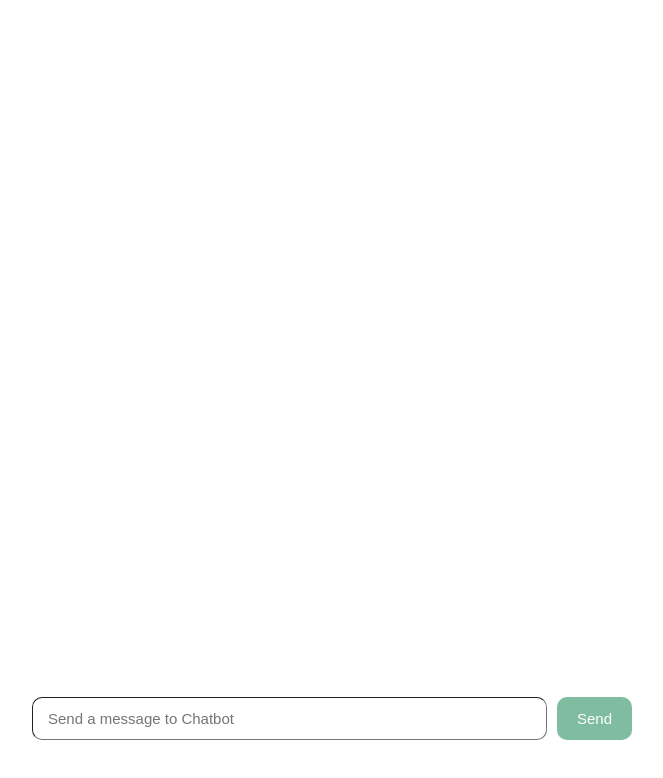
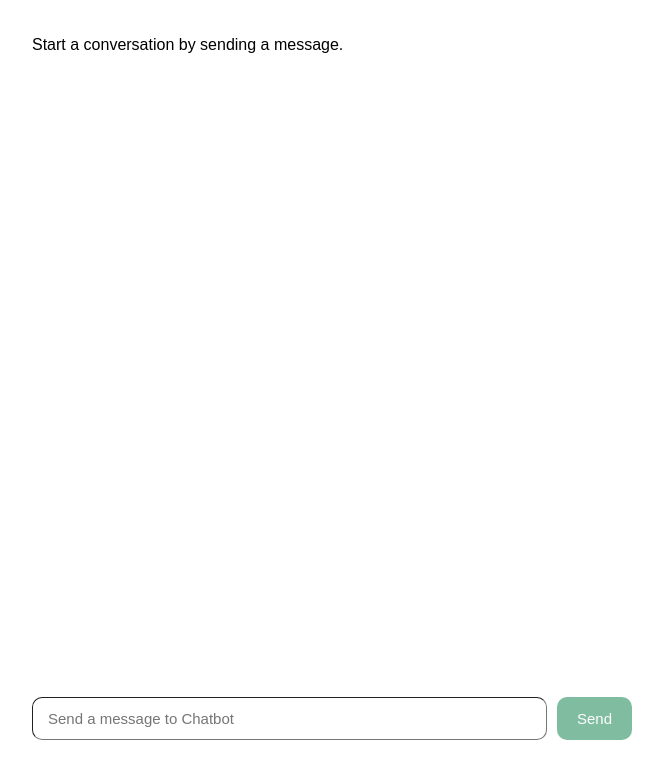
Before and after one commit to armanpreet-singh/React-Chatbot, a React (Vite) app in the folder chatbot-project/: page / in a window 1280 px wide. Shown: the top 778 px of the page, without its empty margins (308-971 px from the left). Built offline with nearby package versions, Linux system fonts and the light colour scheme.

Commit message:
Announce new chat messages to assistive technology

```diff
--- a/chatbot-project/src/components/ChatMessages.jsx
+++ b/chatbot-project/src/components/ChatMessages.jsx
@@ -1,33 +1,41 @@
-import { useRef } from 'react'
-import { useEffect } from 'react'
-      import {ChatMessage} from './ChatMessage.jsx'
+import { useEffect, useRef } from 'react'
+import { ChatMessage } from './ChatMessage.jsx'
 import './ChatMessages.css'
 
-
-
 function ChatMessages({ chatMessages }) {
-        const chatMessagesRef =useRef(null);
+  const chatMessagesRef = useRef(null)
 
   useEffect(() => {
-          const containerElem = chatMessagesRef.current;
+    const containerElem = chatMessagesRef.current
     if (containerElem) {
-            containerElem.scrollTop = containerElem.scrollHeight;
+      containerElem.scrollTop = containerElem.scrollHeight
     }
-        }, [chatMessages]);
+  }, [chatMessages])
 
   return (
-          <div className="chat-messages-container" ref={chatMessagesRef}>
-            {chatMessages.map((chatMessage) => {
-              return (
+    <div
+      className="chat-messages-container"
+      ref={chatMessagesRef}
+      role="log"
+      aria-label="Chat conversation"
+      aria-live="polite"
+      aria-relevant="additions"
+    >
+      {chatMessages.length === 0 ? (
+        <p className="chat-empty-state">
+          Start a conversation by sending a message.
+        </p>
+      ) : (
+        chatMessages.map((chatMessage) => (
           <ChatMessage
             message={chatMessage.message}
             sender={chatMessage.sender}
             key={chatMessage.id}
           />
-              );
-            })}
+        ))
+      )}
     </div>
-        );
+  )
 }
 
-      export default ChatMessages;
+export default ChatMessages
```
Lines whose indentation alone changed are shown as unchanged.
